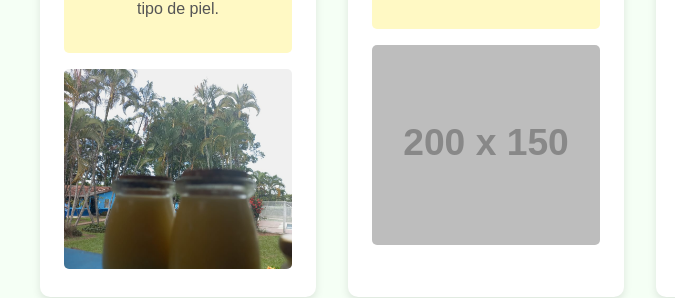
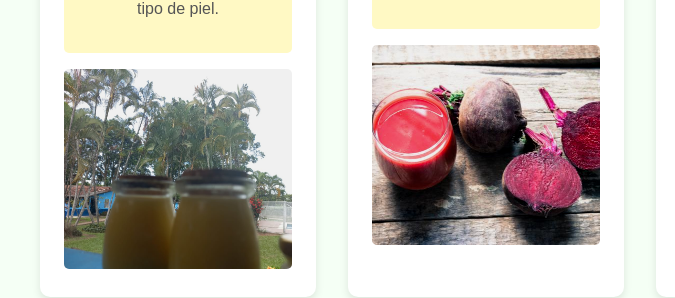
Before and after one commit to ecocream/ecocremaa, a plain HTML site: page index.html in a window 1280 px wide. Shown: the part 502-800 px from the top of the page, 0-675 px from the left. Drawn offline with Linux system fonts and the light colour scheme; placeholder pictures from the web are drawn by us.

Commit message:
Add files via upload

```diff
--- a/index.html
+++ b/index.html
@@ -217,7 +217,7 @@
                         <p>Color natural y duradero con extracto de remolacha, hidrata tus labios mientras los embellece.</p>
                     </div>
                     <div class="product-image">
-                        <img src="https://via.placeholder.com/200x150?text=Labial+Remolacha" alt="Labial de Remolacha">
+                        <img src="imgs/10.jpg" alt="Labial de Remolacha">
                     </div>
                 </div>
                 <div class="product-card" onclick="toggleImage(this)">
```
Also changed, not shown: 3.jpeg (added), imgs/10.jpg (added).
